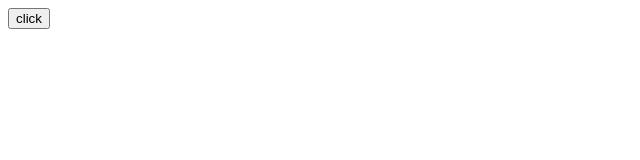
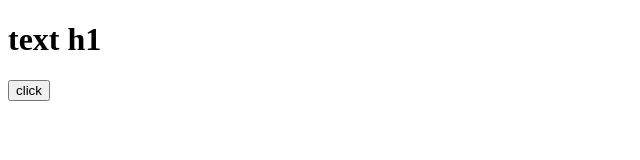
Before and after one commit to Irfanahmedkhan/panacloud-slide-mateen, a Gatsby site: page / in a window 1280 px wide. Shown: the whole page, without its empty margins (0-640 px from the left). Built offline with nearby package versions, Linux system fonts and the light colour scheme; Gatsby itself is replaced by a stand-in of ours.

Commit message:
text h1 add

```diff
--- a/src/pages/index.tsx
+++ b/src/pages/index.tsx
@@ -3,7 +3,7 @@ import React from 'react'
 function index() {
   return (
     <div>
-
+<h1>text h1</h1>
 <button>click
   </button>    </div>
   )
```
